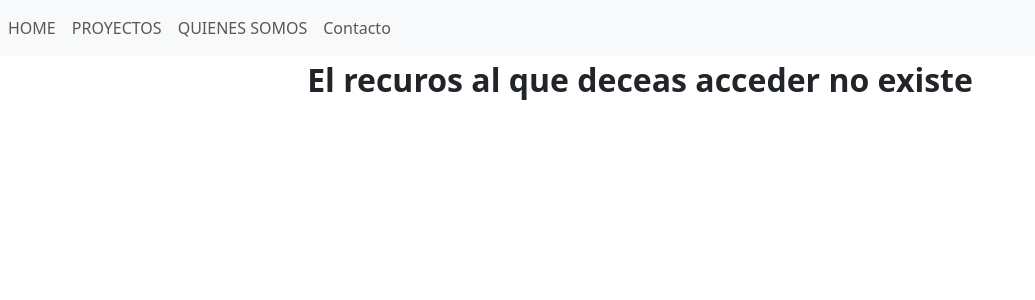
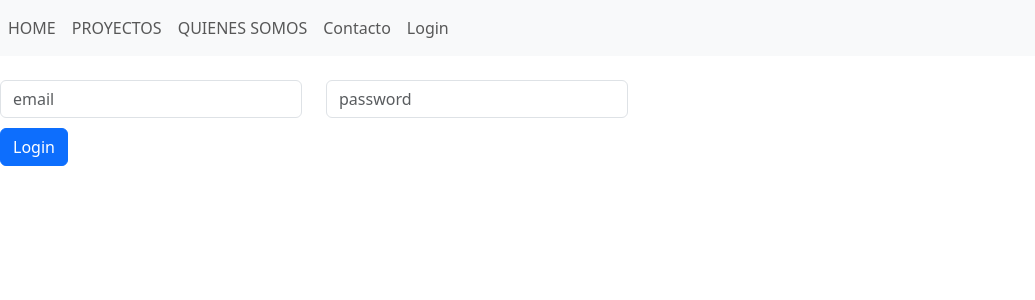
Before and after one commit to Edwin087/CURSOO_ANGULAR, an Angular app in the folder app-empleados/: page /login in a window 1280 px wide. Shown: the top 300 px of the page, without its empty margins (0-1035 px from the left). Built offline with nearby package versions, Linux system fonts and the light colour scheme.

Commit message:
ngfor, interpolacion, ngModel, @Input(padreAhijo), Output(hijoApadre), servicios,Routing, queryParams, error, firebase,login

```diff
--- a/app-empleados/package.json
+++ b/app-empleados/package.json
@@ -19,6 +19,7 @@
     "@angular/platform-browser-dynamic": "^16.2.0",
     "@angular/router": "^16.2.0",
     "bootstrap": "^5.3.2",
+    "firebase": "^10.5.2",
     "jquery": "^3.7.1",
     "popper.js": "^1.16.1",
     "rxjs": "~7.8.0",
--- a/app-empleados/src/app/app.component.html
+++ b/app-empleados/src/app/app.component.html
@@ -14,6 +14,9 @@
     <li class="nav-item">
       <a class="nav-link" href="/contacto">Contacto</a>
     </li>
+    <li class="nav-item">
+      <a class="nav-link" href="/login"> Login</a>
+    </li>
   </ul>
 </nav>
 
--- a/app-empleados/src/app/app.component.ts
+++ b/app-empleados/src/app/app.component.ts
@@ -1,7 +1,5 @@
 import { Component, OnInit } from '@angular/core';
-// import { Empleado } from './empleado.model';
-// import { ServicioEmpleadosService } from './servicio-empleados.service';
-// import { EmpledosService } from './empleados.service';
+import firebase from 'firebase/compat/app';
 
 @Component({
   selector: 'app-root',
@@ -9,33 +7,12 @@ import { Component, OnInit } from '@angular/core';
   styleUrls: ['./app.component.css'],
 })
 export class AppComponent implements OnInit {
-  //titulo = 'Listado de Empleados';
-
-  //2 inyectamos el SERVICIO en esté componente principal en el  constructor
-  constructor() // private empleadoServicio: EmpledosService //private miServicio: ServicioEmpleadosService,
-  {
-    //this.empleados = this.empleadoServicio.empleados;
+  constructor() {}
+  //inicializamos firebase
+  ngOnInit(): void {
+    firebase.initializeApp({
+      apiKey: 'AIzaSyB08DEwFAJMYyA_SSyMiZCiW6KBjeBXySM',
+      authDomain: 'misclientes-fd615.firebaseapp.com',
+    });
   }
-  ngOnInit(): void {
-    //this.empleados = this.empleadoServicio.empleados;
-  }
-
-  /*empleados: Empleado[] = [];
-
-  cuadroNombre: string = '';
-  cuadroApellido: string = '';
-  cuadroCargo: string = '';
-  cuadroSalario: number = 0;*/
-
-  /*agregarEmpleado() {
-    let miempleado = new Empleado(
-      this.cuadroNombre,
-      this.cuadroApellido,
-      this.cuadroCargo,
-      this.cuadroSalario
-    );
-    //3 hacemos uso del SERVICIO
-    // this.miServicio.muestraMensaje('Nombre del empleado:' + miempleado.nombre);
-    //this.empleadoServicio.agrearEmpleadServico(miempleado);
-  }*/
 }
--- /dev/null
+++ b/app-empleados/src/app/data.service.ts
@@ -0,0 +1,61 @@
+import { HttpClient } from '@angular/common/http';
+import { Injectable } from '@angular/core';
+import { Empleado } from './empleado.model';
+import { LoginService } from './login/login.service';
+
+@Injectable()
+export class dataServices {
+  //inyectamos el HttpClientModule y LoginService
+  constructor(
+    private httpClient: HttpClient,
+    private loginService: LoginService
+  ) {}
+
+  //conectar con la base de datos para que nos debuelva la informacion que hay almacenada en ella
+  cargarEmpleados() {
+    const token = this.loginService.getIdTokend();
+    // de esta forma conseguimos obtner la informacion de la BBDD
+    return this.httpClient.get(
+      'https://misclientes-fd615-default-rtdb.firebaseio.com/datos.json?auth=' +
+        token
+    );
+  }
+
+  //creamos el metodo que nos permite guardar empleados
+  gurdarEmpleados(empleadoos: Empleado[]) {
+    //utilizamos la variable httpClient y con post(se duplica) lo podemos remplazar por put(es para remplazar la información que hay en la base de datos) es para enviar la infomación y entre comillas espesificas la url que nos da firebase y le agregamos al final /datos.json y el nombre del array empleadoos.....httpClient neceesita un observable para realizar las transaxiones se hace con .subscribe()
+    this.httpClient
+      .put(
+        'https://misclientes-fd615-default-rtdb.firebaseio.com/datos.json',
+        empleadoos
+      )
+      .subscribe(
+        (response) => console.log('Se an guardado los empleados' + response),
+        (error) => console.log('error:' + error)
+      );
+  }
+  //para actualizar en la BBDD
+  actualizarEmpleados(indice: number, empledo: Empleado) {
+    //concatenamos la url con el indice que se va a modificar
+    let url =
+      'https://misclientes-fd615-default-rtdb.firebaseio.com/datos/' +
+      indice +
+      '.json';
+    this.httpClient.put(url, empledo).subscribe(
+      (response) => console.log('Se a modificado el empleado' + response),
+      (error) => console.log('error:' + error)
+    );
+  }
+  //para eliminar de la bbdd
+  eliminaEmpleados(indice: number) {
+    //concatenamos la url con el indice que se va a modificar
+    let url =
+      'https://misclientes-fd615-default-rtdb.firebaseio.com/datos/' +
+      indice +
+      '.json';
+    this.httpClient.delete(url).subscribe(
+      (response) => console.log('Se a eliminado el empleado' + response),
+      (error) => console.log('error:' + error)
+    );
+  }
+}
--- a/app-empleados/src/app/empleados.service.ts
+++ b/app-empleados/src/app/empleados.service.ts
@@ -1,18 +1,32 @@
 import { Injectable } from '@angular/core';
 import { Empleado } from './empleado.model';
 import { ServicioEmpleadosService } from './servicio-empleados.service';
+import { dataServices } from './data.service';
 //para que sea inyectable el servicio creado para que un servicio llame a otro servicio o metamos un servicio dentro de otro
 @Injectable()
 //creamos estos dados que recopila
 export class EmpledosService {
-  constructor(private servicioVentanaEmergente: ServicioEmpleadosService) {}
+  constructor(
+    private servicioVentanaEmergente: ServicioEmpleadosService,
+    private dataService: dataServices
+  ) {}
+  //para mostrar en el navegador creamos el metodo obtenemos de home
+  setEmpleados(miseMPleados: Empleado[]) {
+    this.empleados = miseMPleados;
+  }
 
-  empleados: Empleado[] = [
+  //para obtener la informacion de data.service
+  obtenrEmpleados() {
+    return this.dataService.cargarEmpleados();
+  }
+  empleados: Empleado[] = [];
+
+  /*empleados: Empleado[] = [
     new Empleado('Edwin', 'Calle', 'Estudiante', 1200),
     new Empleado('Geovanny', 'martín', 'Estudiante', 1300),
     new Empleado('Maria', 'lopez', 'Estudiante', 1400),
     new Empleado('Rosa', 'Calle', 'Estudiante', 1400),
-  ];
+  ];*/
 
   //agregamos este metodo que va agregar un nuevo empleado
   agrearEmpleadServico(empledo: Empleado) {
@@ -25,6 +39,8 @@ export class EmpledosService {
         empledo.salario
     );
     this.empleados.push(empledo);
+    //utilizo el service de datos y le pasamos como patametro el array empleados
+    this.dataService.gurdarEmpleados(this.empleados);
   }
   //creamos el metodo para actualizar
   encontrarEmpleado(indice: number) {
@@ -38,10 +54,17 @@ export class EmpledosService {
     empleadoModificado.apellido = empleado.apellido;
     empleadoModificado.cargo = empleado.cargo;
     empleadoModificado.salario = empleado.salario;
+    //llamamos al metodo de dataservice para actualizar la bbdd
+    this.dataService.actualizarEmpleados(indice, empleado);
   }
 
   //eliminar
   eliminarEmpleadoo(indice: number) {
     this.empleados.splice(indice, 1);
+    this.dataService.eliminaEmpleados(indice);
+    //reconstruimos los datos despues de eliminar  desde el arrary
+    if (this.empleados != null) {
+      this.dataService.gurdarEmpleados(this.empleados);
+    }
   }
 }
--- a/app-empleados/src/app/home-component/home-component.component.ts
+++ b/app-empleados/src/app/home-component/home-component.component.ts
@@ -18,7 +18,14 @@ export class HomeComponentComponent {
     //this.empleados = this.empleadoServicio.empleados;
   }
   ngOnInit(): void {
-    this.empleados = this.empleadoServicio.empleados;
+    // this.empleados = this.empleadoServicio.empleados;
+    //para cargar lainformacion de empleados service de la BBDD,con subscribe vigilamos lo que hace el observable actulaizar, modificacion etc
+    this.empleadoServicio.obtenrEmpleados().subscribe((miEmplados) => {
+      console.log(miEmplados);
+      this.empleados = Object.values(miEmplados);
+      //le pasamos la informacion  agregada
+      this.empleadoServicio.setEmpleados(this.empleados);
+    });
   }
   empleados: Empleado[] = [];
 
--- /dev/null
+++ b/app-empleados/src/app/login/login.component.html
@@ -0,0 +1,37 @@
+<div>
+  <br />
+  <form
+    class="form-group row"
+    action=""
+    #miFormulario="ngForm"
+    (ngSubmit)="login(miFormulario)"
+  >
+    <div class="form-group col-md-3">
+      <input
+        type="email"
+        name="email"
+        id=""
+        placeholder="email"
+        class="form-control"
+        ngModel
+      />
+    </div>
+
+    <div class="form-group col-md-3">
+      <input
+        type="password"
+        name="password"
+        id=""
+        placeholder="password"
+        class="form-control"
+        ngModel
+      />
+    </div>
+    <br />
+    <br />
+
+    <div>
+      <button type="submit" class="btn btn-primary">Login</button>
+    </div>
+  </form>
+</div>
--- /dev/null
+++ b/app-empleados/src/app/login/login.component.ts
@@ -0,0 +1,20 @@
+import { Component, OnInit } from '@angular/core';
+import { NgForm } from '@angular/forms';
+import { LoginService } from './login.service';
+
+@Component({
+  selector: 'app-login',
+  templateUrl: './login.component.html',
+  styleUrls: ['./login.component.css'],
+})
+export class LoginComponent implements OnInit {
+  constructor(private loginSirve: LoginService) {}
+  ngOnInit(): void {}
+
+  //va resibir el formulario por parametro para resibi la información del login
+  login(formm: NgForm) {
+    const email = formm.value.email;
+    const password = formm.value.password;
+    this.loginSirve.login(email, password);
+  }
+}
--- /dev/null
+++ b/app-empleados/src/app/login/login.service.ts
@@ -0,0 +1,31 @@
+import { Token } from '@angular/compiler';
+import { Injectable } from '@angular/core';
+import { Router } from '@angular/router';
+import firebase from 'firebase/compat/app';
+import 'firebase/compat/auth';
+@Injectable()
+export class LoginService {
+  //para codigo de seguridad
+  token: string;
+  constructor(private rourer: Router) {}
+  //para autentificar en la bbdd firebase
+  login(email: string, password: string) {
+    //para hacer login utilizando email y password utilizando promesa
+    firebase
+      .auth()
+      .signInWithEmailAndPassword(email, password)
+      .then((response) => {
+        firebase
+          .auth()
+          .currentUser?.getIdToken()
+          .then((tokenn) => {
+            this.token = tokenn;
+            //para redireccionar al inicio
+            this.rourer.navigate(['/']);
+          });
+      });
+  }
+  getIdTokend() {
+    return this.token;
+  }
+}
```
Also changed, not shown: app-empleados/src/app/app.module.ts (+20 -2 lines), app-empleados/src/app/login/login.component.css (added), 2 other files (tests, documents, lock files or other folders).
